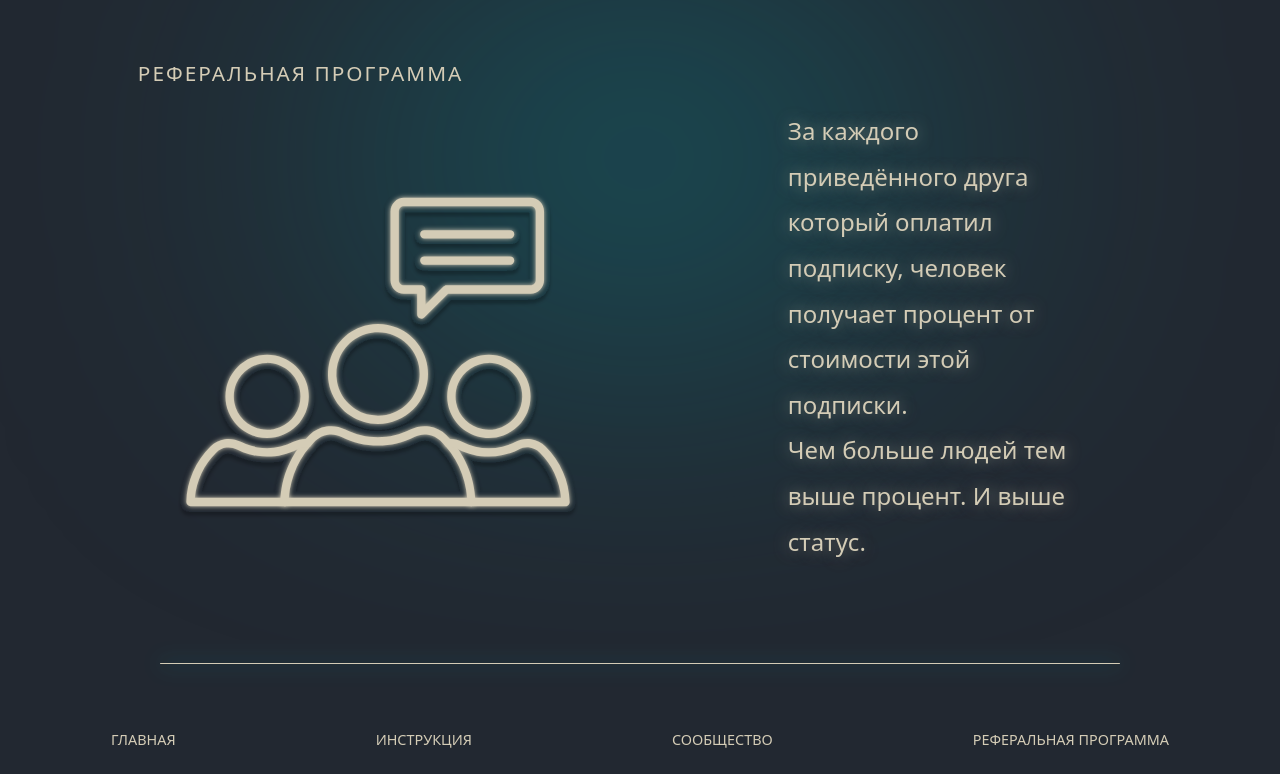
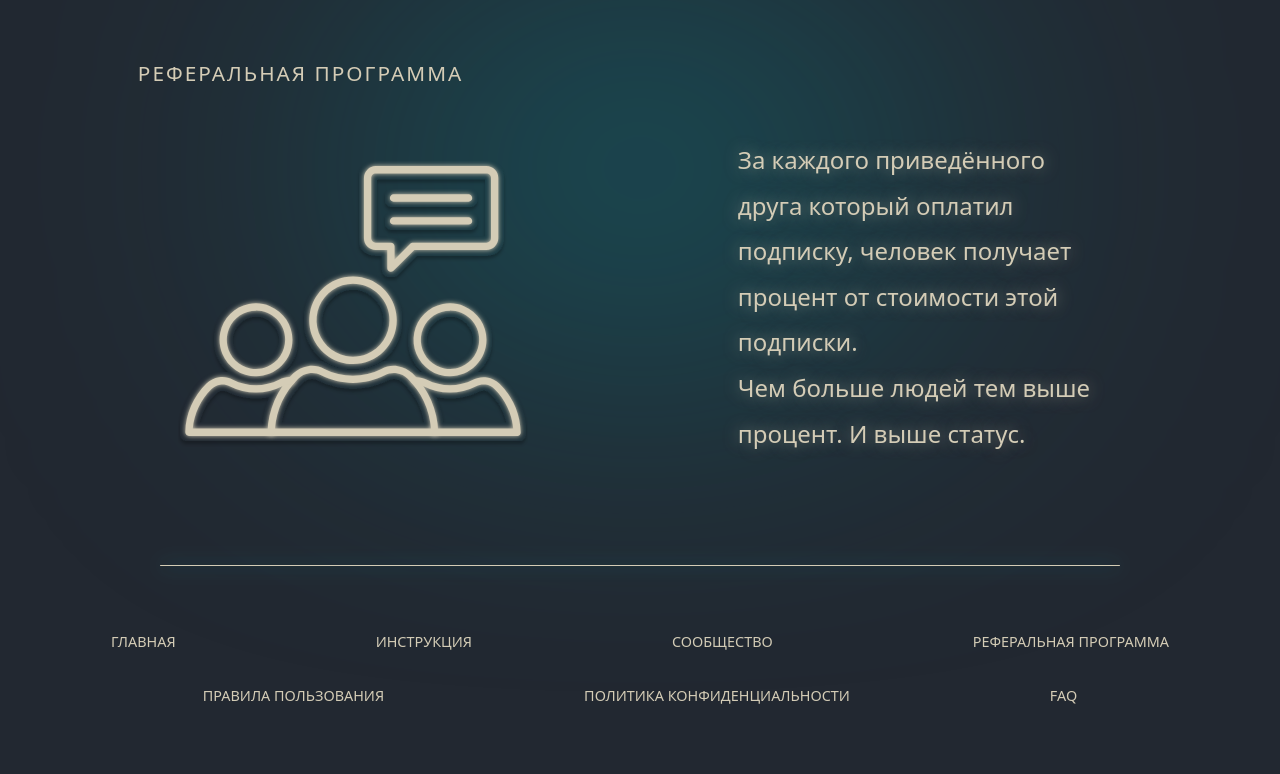
Before and after one commit to morderboy/asknow-front, a website: page index.html in a window 1280 px wide. Shown: the part 2031-2805 px from the top of the page. Drawn offline with nearby package versions, Linux system fonts and the light colour scheme.

Commit message:
fix referral-content

```diff
--- a/css/styles.css
+++ b/css/styles.css
@@ -375,8 +375,8 @@ a.bot-btn, a.btn-glow {
 }
 
 .referral-img{
-    max-width: 400px;
-    max-height: 400px;
+    max-width: 350px;
+    max-height: 350px;
 }
 
 .referral-right {
@@ -384,6 +384,7 @@ a.bot-btn, a.btn-glow {
     justify-content: flex-start;
     align-items: center;
     word-break:keep-all;
+    margin-top: 5%;
 
 }
 
```
